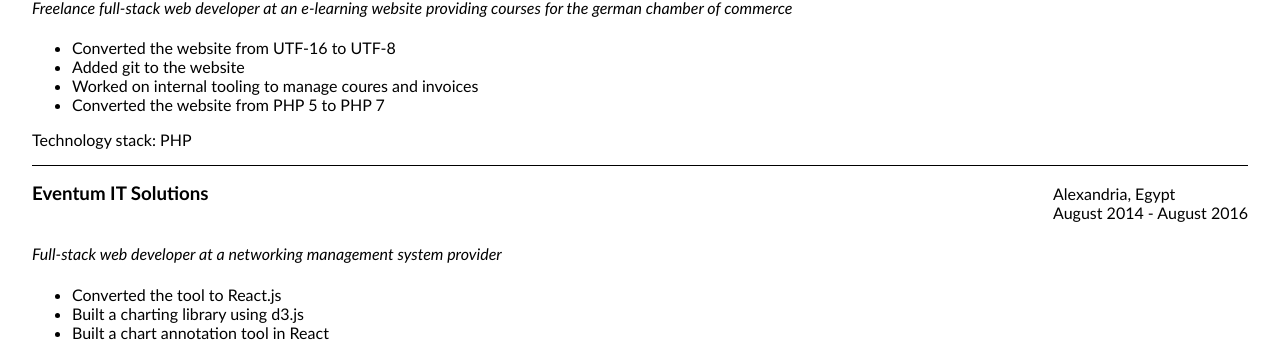
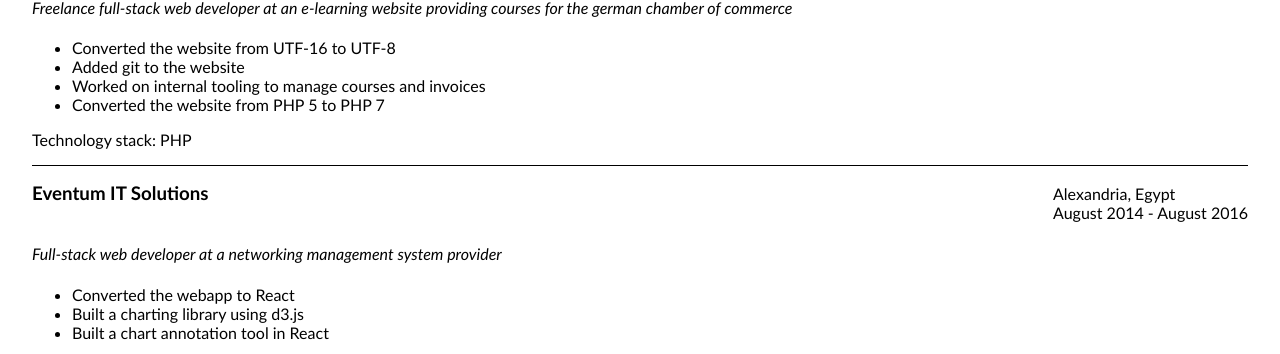
Before and after one commit to aghoneim92/homepage-old, a React (Create React App) app: page /resume in a window 1280 px wide. Shown: the part 980-1334 px from the top of the page. Built offline with nearby package versions, Linux system fonts and the light colour scheme.

Commit message:
Minor text changes

```diff
--- a/src/components/Resume/WorkExperience.tsx
+++ b/src/components/Resume/WorkExperience.tsx
@@ -50,7 +50,7 @@
     responsibilities: [
       "Converted the website from UTF-16 to UTF-8",
       "Added git to the website",
-      "Worked on internal tooling to manage coures and invoices",
+      "Worked on internal tooling to manage courses and invoices",
       "Converted the website from PHP 5 to PHP 7",
     ],
     technologies: ["PHP"],
@@ -63,7 +63,7 @@
     description:
       "Full-stack web developer at a networking management system provider",
     responsibilities: [
-      "Converted the tool to React.js",
+      "Converted the webapp to React",
       "Built a charting library using d3.js",
       "Built a chart annotation tool in React",
     ],
```
